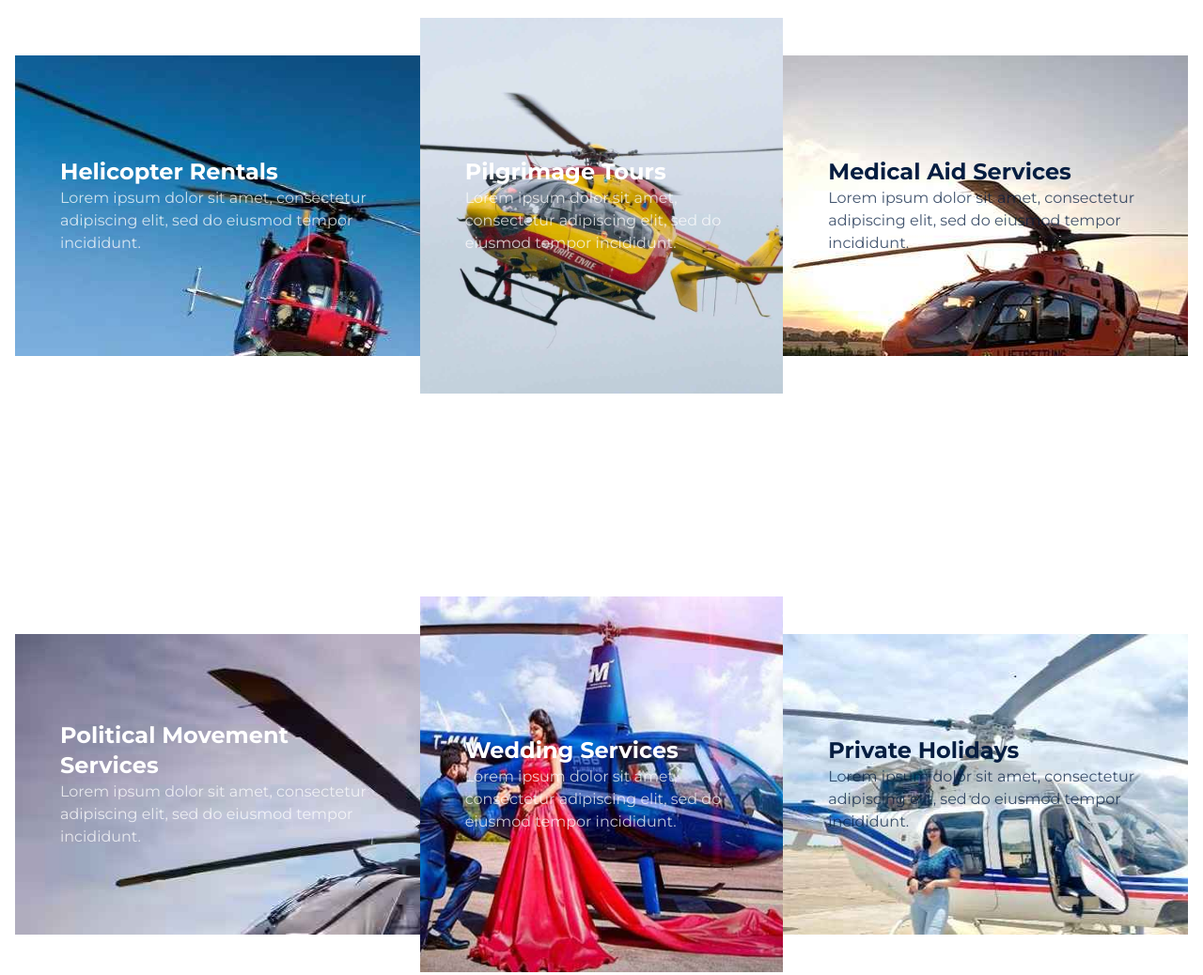
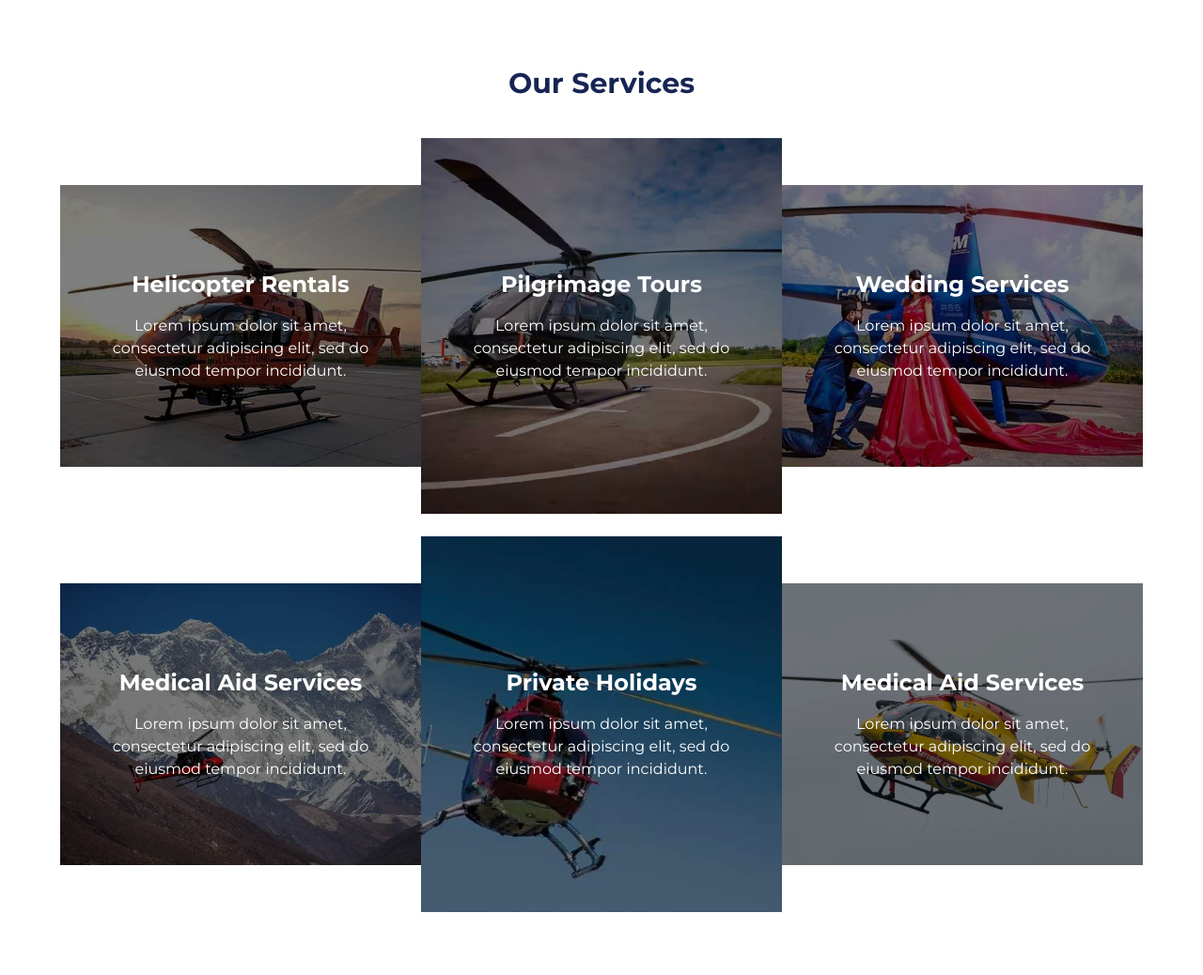
Before and after one commit to manishcloveode/syandan, a plain HTML site: page index.html in a window 1280 px wide. Shown: the part 905-1943 px from the top of the page at 94% size. Drawn offline with nearby package versions, Linux system fonts and the light colour scheme.

Commit message:
Your commit message

```diff
--- a/index.html
+++ b/index.html
@@ -4,7 +4,7 @@
 <head>
     <meta charset="UTF-8">
     <meta name="viewport" content="width=device-width, initial-scale=1.0">
-    <title>Avia Academy</title>
+    <title>syandan Aviation </title>
     <link rel="stylesheet" href="https://cdnjs.cloudflare.com/ajax/libs/font-awesome/6.5.1/css/all.min.css">
     <link rel="stylesheet" href="style.css">
     <script src="https://cdn.tailwindcss.com"></script>
@@ -216,106 +216,133 @@
     </div>
 
 
-    <section class="bg-white">
-        <div class="container mx-auto bg-white">
-            <h1 class="text-3xl text-center mt-10 mb-8 text-blue-950 font-bold">Services</h1>
-            <div class=" flex items-center justify-center p-4">
-                <div class="flex flex-col md:flex-row  w-full gap-0">
-                    <!-- Flight Simulator Card -->
-                    <div class="bg-navy-900 text-white p-8 flex items-center w-full"
-                        style="background-image: url('images/IMG-20250228-WA0004.jpg');">
+    <section class="bg-white py-32">
+        <div class="max-w-6xl mx-auto bg-white py-12">
+            <h1 class="text-3xl text-center mb-10 text-blue-950 font-bold">Our Services</h1>
 
-                        <!-- Right Side (Text) -->
-                        <div class="ml-4">
-                            <h2 class="text-2xl font-bold">Helicopter Rentals</h2>
-                            <p class="opacity-75">
-                                Lorem ipsum dolor sit amet, consectetur adipiscing elit, sed do eiusmod tempor
-                                incididunt.
+            <!-- First row of cards -->
+            <div class="flex flex-col md:flex-row w-full mb-6 items-center">
+                <!-- Card 1 -->
+                <div class="relative w-full md:w-1/3 h-[300px]">
+                    <!-- Background Image -->
+                    <img src="images/IMG-20250228-WA0006.jpg" alt="Flight Simulator"
+                        class="w-full h-full object-cover absolute inset-0" />
+
+                    <!-- Dark Overlay -->
+                    <div class="absolute inset-0 bg-black bg-opacity-50"></div>
+
+                    <!-- Content -->
+                    <div class="relative z-10 p-12 flex flex-col items-center justify-center text-white h-full">
+
+                        <h2 class="text-2xl font-bold mb-4 text-center">Helicopter Rentals</h2>
+                        <p class="text-center">
+                            Lorem ipsum dolor sit amet, consectetur adipiscing elit,
+                            sed do eiusmod tempor incididunt.
                         </p>
                     </div>
                 </div>
-                    <!-- Cabin Training Card -->
-                    <div class="relative w-full h-[400px]">
+
+                <!-- Card 2 -->
+                <div class="relative w-full md:w-1/3 py-16">
                     <!-- Background Image -->
-                        <img src="images/IMG-20250228-WA0005.jpg" alt="Cabin Crew Training"
-                            class="w-full h-full object-cover" />
+                    <img src="images/IMG-20250228-WA0007.jpg" alt="Cabin Training"
+                        class="w-full h-full object-cover absolute inset-0" />
 
-                        <!-- Overlay with Content -->
-                        <div class="absolute inset-0 bg-opacity-60 flex items-center p-8 text-white">
-                            <!-- Right Side: Text Content -->
-                            <div class="ml-4">
-                                <h2 class="text-2xl font-bold">Pilgrimage Tours</h2>
-                                <p class="opacity-75">
-                                    Lorem ipsum dolor sit amet, consectetur adipiscing elit, sed do eiusmod tempor
-                                    incididunt.
+                    <!-- Dark Overlay -->
+                    <div class="absolute inset-0 bg-black bg-opacity-50"></div>
+
+                    <!-- Content -->
+                    <div class="relative z-10 p-12 flex flex-col items-center justify-center text-white h-full">
+
+                        <h2 class="text-2xl font-bold mb-4 text-center">Pilgrimage Tours</h2>
+                        <p class="text-center">
+                            Lorem ipsum dolor sit amet, consectetur adipiscing elit,
+                            sed do eiusmod tempor incididunt.
+                        </p>
+                    </div>
+                </div>
+
+                <!-- Card 3 -->
+                <div class="relative w-full md:w-1/3 h-[300px]">
+                    <!-- Background Image -->
+                    <img src="images/IMG-20250228-WA0009.jpg" alt="Cockpit Training"
+                        class="w-full h-full object-cover absolute inset-0" />
+
+                    <!-- Dark Overlay -->
+                    <div class="absolute inset-0 bg-black bg-opacity-50"></div>
+
+                    <!-- Content -->
+                    <div class="relative z-10 p-12 flex flex-col items-center justify-center text-white h-full">
+
+                        <h2 class="text-2xl font-bold mb-4 text-center">Wedding Services</h2>
+                        <p class="text-center">
+                            Lorem ipsum dolor sit amet, consectetur adipiscing elit,
+                            sed do eiusmod tempor incididunt.
                         </p>
                     </div>
                 </div>
             </div>
-                    <!-- Cockpit Training Card -->
-                    <div class="bg-navy-900 text-white p-8 flex items-center w-full"
-                        style="background-image: url('images/IMG-20250228-WA0006.jpg');">
-                        <!-- Right Side (Text) -->
-                        <div class="ml-4">
-                            <h2 class="text-2xl font-bold text-navy-900" style="color: #051D40;">Medical Aid Services
-                            </h2>
-                            <p class="opacity-75 text-navy-900" style="color: #051D40;">
-                                Lorem ipsum dolor sit amet, consectetur adipiscing elit, sed do eiusmod tempor
-                                incididunt.
+
+            <!-- Second row of cards -->
+            <div class="flex flex-col md:flex-row w-full items-center ">
+                <!-- Card 4 -->
+                <div class="relative w-full md:w-1/3 h-[300px] ">
+                    <!-- Background Image -->
+                    <img src="images/IMG-20250228-WA0002.jpg" alt="Helicopter Rental"
+                        class="w-full h-full object-cover absolute inset-0" />
+
+                    <!-- Dark Overlay -->
+                    <div class="absolute inset-0 bg-black bg-opacity-50"></div>
+
+                    <!-- Content -->
+                    <div class="relative z-10 p-12 flex flex-col items-center justify-center text-white h-full">
+
+                        <h2 class="text-2xl font-bold mb-4 text-center">Medical Aid Services</h2>
+                        <p class="text-center">
+                            Lorem ipsum dolor sit amet, consectetur adipiscing elit,
+                            sed do eiusmod tempor incididunt.
                         </p>
                     </div>
                 </div>
 
-                </div>
-            </div>
-        </div>
-        <div class="container mx-auto bg-white">
-            <div class=" min-h-screen flex items-center justify-center p-4">
-                <div class="flex flex-col md:flex-row  w-full gap-0">
-                    <!-- Flight Simulator Card -->
-                    <div class="bg-navy-900 text-white p-8 flex items-center w-full"
-                        style="background-image: url('images/IMG-20250228-WA0007.jpg');">
+                <!-- Card 5 -->
+                <div class="relative w-full md:w-1/3">
+                    <!-- Background Image -->
+                    <img src="images/IMG-20250228-WA0004.jpg" alt="Pilgrimage Tours"
+                        class="w-full h-full object-cover absolute inset-0" />
 
-                        <!-- Right Side (Text) -->
-                        <div class="ml-4">
-                            <h2 class="text-2xl font-bold">Political Movement Services</h2>
-                            <p class="opacity-75">
-                                Lorem ipsum dolor sit amet, consectetur adipiscing elit, sed do eiusmod tempor
-                                incididunt.
-                            </p>
-                        </div>
-                    </div>
-                    <!-- Cabin Training Card -->
-                    <div class="relative w-full h-[400px]">
-                        <!-- Background Image -->
-                        <img src="images/IMG-20250228-WA0009.jpg" alt="Cabin Crew Training"
-                            class="w-full h-full object-cover" />
+                    <!-- Dark Overlay -->
+                    <div class="absolute inset-0 bg-black bg-opacity-50"></div>
 
-                        <!-- Overlay with Content -->
-                        <div class="absolute inset-0  bg-opacity-60 flex items-center p-8 text-white">
-                            <!-- Right Side: Text Content -->
-                            <div class="ml-4">
-                                <h2 class="text-2xl font-bold ">Wedding Services</h2>
-                                <p class="opacity-75">
-                                    Lorem ipsum dolor sit amet, consectetur adipiscing elit, sed do eiusmod tempor
-                                    incididunt.
-                                </p>
-                            </div>
-                        </div>
-                    </div>
-                    <!-- Cockpit Training Card -->
-                    <div class="bg-navy-900 text-white p-8 flex items-center w-full"
-                        style="background-image: url('images/IMG-20250228-WA0010.jpg');">
-                        <!-- Right Side (Text) -->
-                        <div class="ml-4">
-                            <h2 class="text-2xl font-bold text-navy-900" style="color: #051D40;">Private Holidays</h2>
-                            <p class="opacity-75 text-navy-900" style="color: #051D40;">
-                                Lorem ipsum dolor sit amet, consectetur adipiscing elit, sed do eiusmod tempor
-                                incididunt.
+                    <!-- Content -->
+                    <div class="relative z-10 p-12 flex flex-col items-center justify-center text-white h-full">
+
+                        <h2 class="text-2xl font-bold mb-4 text-center">Private Holidays</h2>
+                        <p class="text-center">
+                            Lorem ipsum dolor sit amet, consectetur adipiscing elit,
+                            sed do eiusmod tempor incididunt.
                         </p>
                     </div>
                 </div>
 
+                <!-- Card 6 -->
+                <div class="relative w-full md:w-1/3 h-[300px]">
+                    <!-- Background Image -->
+                    <img src="images/IMG-20250228-WA0005.jpg" alt="Medical Aid Services"
+                        class="w-full h-full object-cover absolute inset-0" />
+
+                    <!-- Dark Overlay -->
+                    <div class="absolute inset-0 bg-black bg-opacity-50"></div>
+
+                    <!-- Content -->
+                    <div class="relative z-10 p-12 flex flex-col items-center justify-center text-white h-full">
+
+                        <h2 class="text-2xl font-bold mb-4 text-center">Medical Aid Services</h2>
+                        <p class="text-center">
+                            Lorem ipsum dolor sit amet, consectetur adipiscing elit,
+                            sed do eiusmod tempor incididunt.
+                        </p>
+                    </div>
                 </div>
             </div>
         </div>
@@ -999,7 +1026,7 @@
                     <!-- Logo and Description -->
                     <div class="space-y-6">
                         <div class="flex items-center">
-                            <img src="images/aviacademy-logo-yellow-JV3LGS.webp" alt="Aviacademy Logo" class="mr-3">
+                            <img src="images/main-logo.png" alt="Aviacademy Logo" class="mr-3">
 
                         </div>
                         <p class="text-gray-400">Lorem ipsum dolor sit amet, consectetur adipiscing elit. Ut elit
```
Lines whose indentation alone changed are shown as unchanged.
